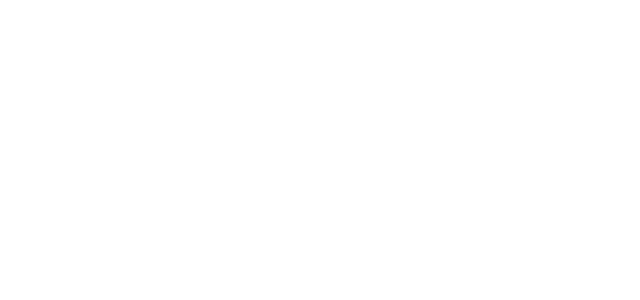
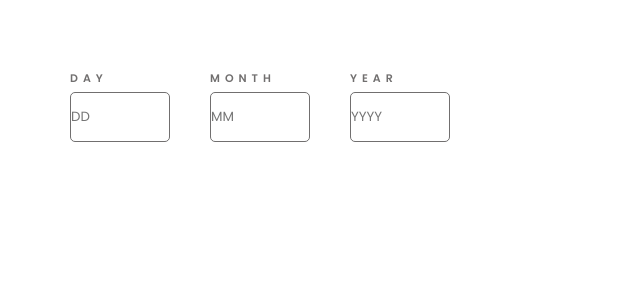
Before and after one commit to kanishkasd/ageCalculator, a React (Vite) app: page / in a window 1280 px wide. Shown: the top 300 px of the page, without its empty margins (0-640 px from the left). Built offline with nearby package versions, Linux system fonts and the light colour scheme.

Commit message:
add ageInput section and styles

```diff
--- a/src/App.jsx
+++ b/src/App.jsx
@@ -1,5 +1,11 @@
+import AgeInputSection from "./components/AgeInputSection";
+
 function App() {
-  return <></>;
+  return (
+    <div className="container">
+      <AgeInputSection />
+    </div>
+  );
 }
 
 export default App;
--- /dev/null
+++ b/src/components/AgeInputSection.jsx
@@ -0,0 +1,50 @@
+const AgeInputSection = () => {
+  return (
+    <>
+      <form className="inputAge">
+        <div className="form-row">
+          <label htmlFor="day" className="label">
+            DAY
+          </label>
+          <input
+            type="number"
+            className="inputField"
+            id="day"
+            name="day"
+            placeholder="DD"
+            required
+          />
+        </div>
+
+        <div className="form-row">
+          <label htmlFor="month" className="label">
+            MONTH
+          </label>
+          <input
+            type="number"
+            id="month"
+            className="inputField"
+            name="month"
+            placeholder="MM"
+            required
+          />
+        </div>
+        <div className="form-row">
+          <label htmlFor="year" className="label">
+            YEAR
+          </label>
+          <input
+            type="number"
+            id="year"
+            className="inputField"
+            name="year"
+            placeholder="YYYY"
+            required
+          />
+        </div>
+      </form>
+    </>
+  );
+};
+
+export default AgeInputSection;
--- a/src/index.css
+++ b/src/index.css
@@ -0,0 +1,66 @@
+@import url("https://fonts.googleapis.com/css2?family=Poppins:ital,wght@0,100;0,200;0,300;0,400;0,500;0,600;0,700;0,800;0,900;1,100;1,200;1,300;1,400;1,500;1,600;1,700;1,800;1,900&display=swap");
+
+:root {
+  --Purple: hsl(259, 100%, 65%);
+  --Light-red: hsl(0, 100%, 67%);
+
+  --White: hsl(0, 0%, 100%);
+  --Off-white: hsl(0, 0%, 94%);
+  --Light-grey: hsl(0, 0%, 86%);
+  --Smokey-grey: hsl(0, 1%, 44%);
+  --Off-black: hsl(0, 0%, 8%);
+}
+
+* {
+  margin: 0;
+  padding: 0;
+  box-sizing: border-box;
+  font-family: "Poppins", sans-serif;
+}
+
+.inputAge {
+  margin: 50px;
+  display: flex;
+}
+
+.inputField {
+  width: 100px;
+  height: 50px;
+  border: 1px solid var(--Smokey-grey);
+  border-radius: 5px;
+}
+
+.form-row {
+  display: flex;
+  flex-direction: column;
+  padding: 20px;
+}
+
+/* for firefox to hide spin button */
+input[type="number"] {
+  -moz-appearance: textfield;
+}
+
+/* for safari and chrome */
+
+input[type="number"]::-webkit-inner-spin-button,
+input[type="number"]::-webkit-outer-spin-button {
+  -webkit-appearance: none;
+  margin: 0;
+}
+
+input::-moz-placeholder {
+  font-size: 20px;
+  padding: 10px;
+  font-weight: bold;
+  text-align: center;
+  margin-left: 10px;
+}
+
+.label {
+  font-weight: 600;
+  font-size: 11px;
+  color: var(--Smokey-grey);
+  margin-bottom: 5px;
+  letter-spacing: 5px;
+}
```
